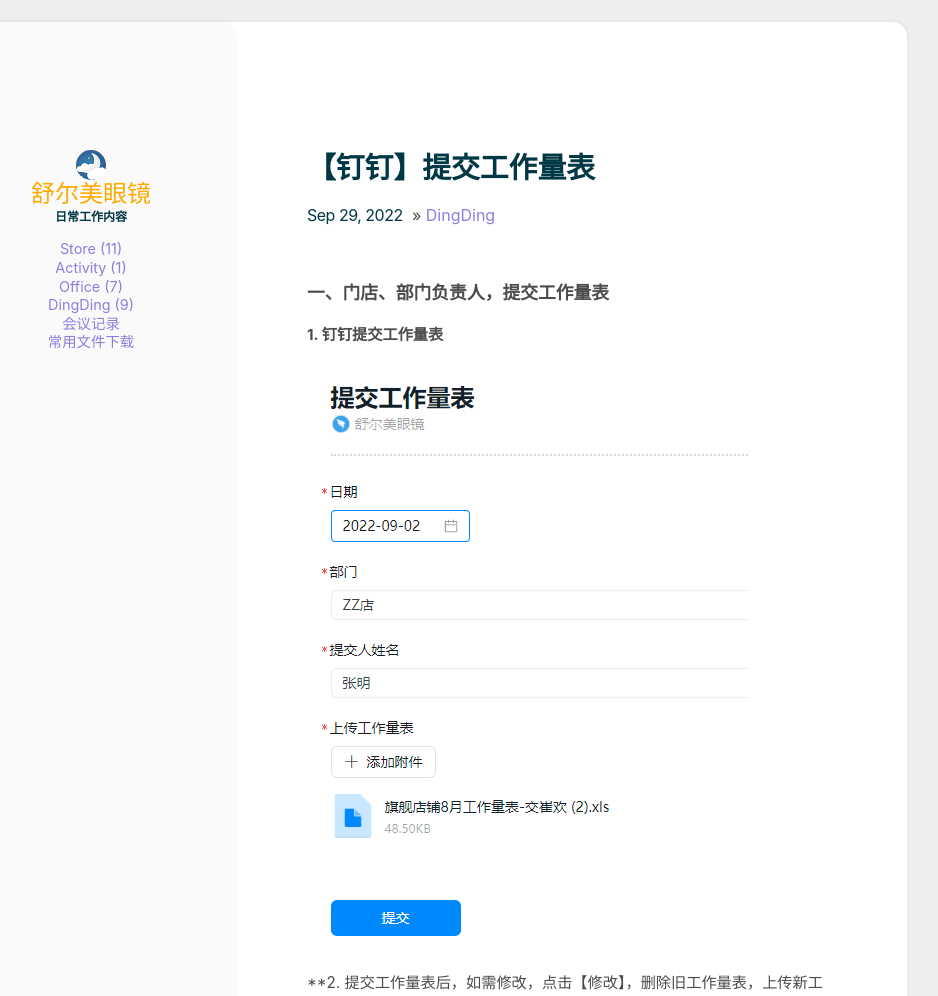
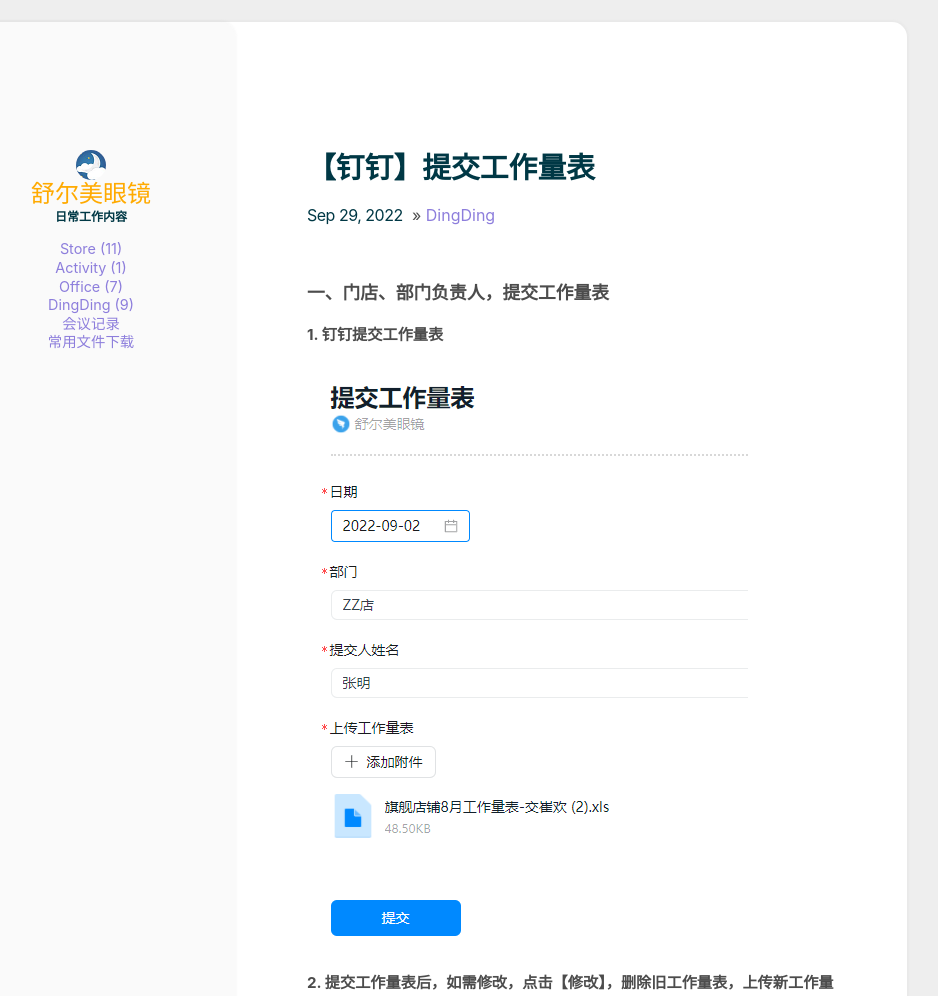
Before and after one commit to cuihuanhuan/cuihuanhuan.github.io, a Jekyll site: the page built from _posts/2022-09-29-【钉钉】提交工作量表.md, in a window 1280 px wide. Shown: the top 996 px of the page, without its empty margins (213-1151 px from the left). Built offline with Jekyll 4.4.1, drawn with Linux system fonts in a browser that asks for light colours; some of the changed text lies outside the part shown.

Commit message:
Update 2022-09-29-【钉钉】提交工作量表.md

```diff
--- a/_posts/2022-09-29-【钉钉】提交工作量表.md
+++ b/_posts/2022-09-29-【钉钉】提交工作量表.md
@@ -14,7 +14,7 @@ category: DingDing
 
 
 
-**2. 提交工作量表后，如需修改，点击【修改】，删除旧工作量表，上传新工作量表
+**2. 提交工作量表后，如需修改，点击【修改】，删除旧工作量表，上传新工作量表**
 
 ![workload_excel](/images/workload_edit.png)
 
```
